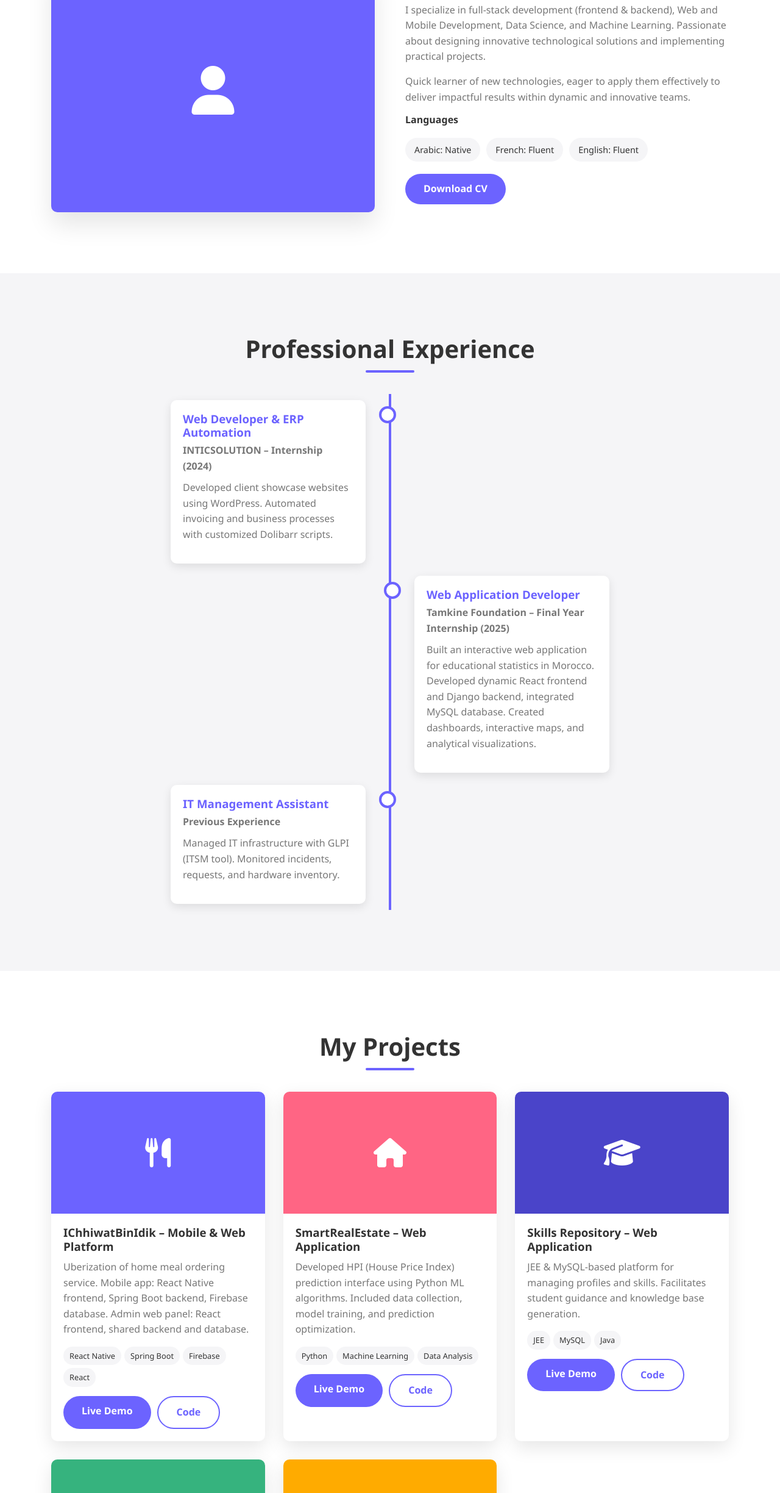
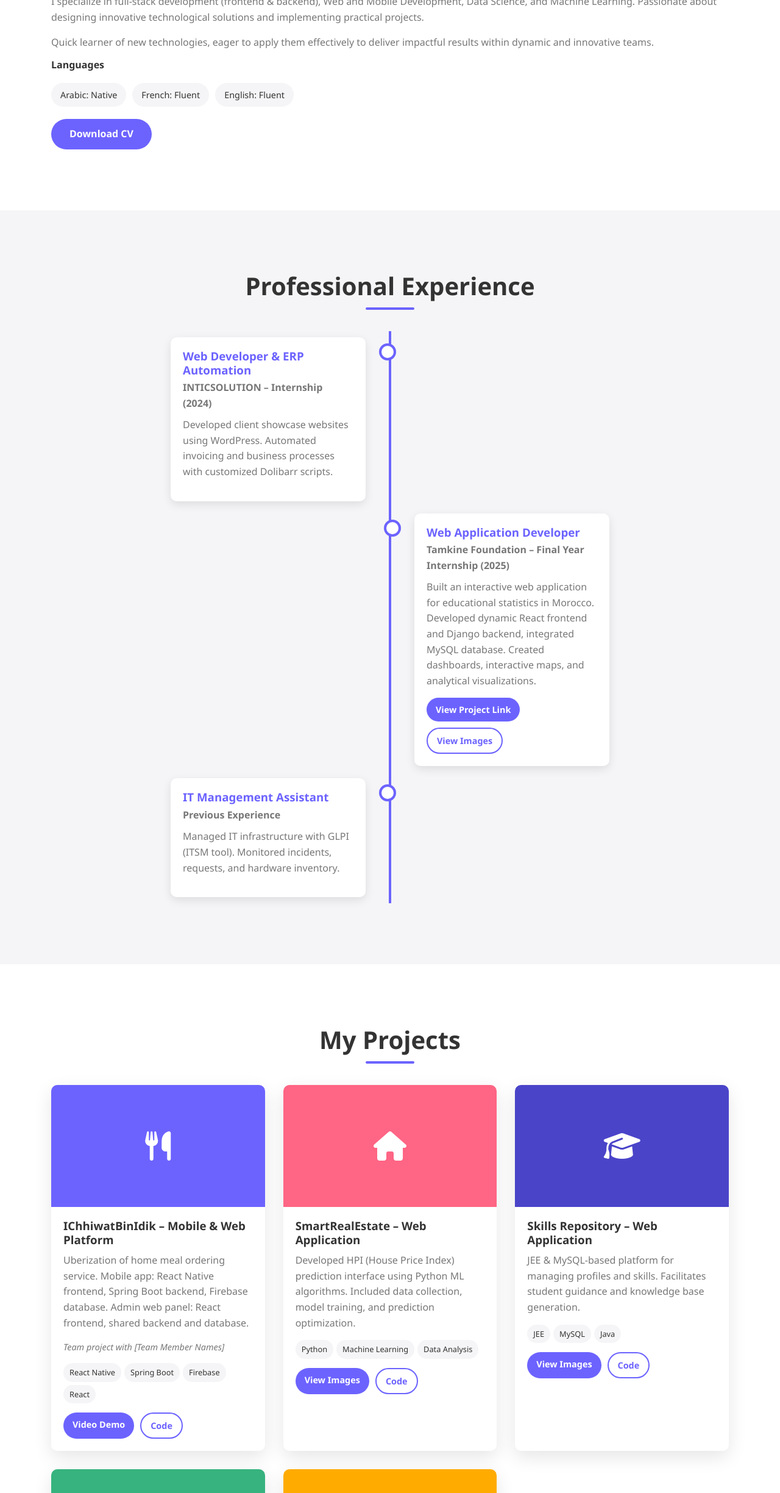
Before and after one commit to khadija-elmoqnia/Portfolio, a plain HTML site: page index.html in a window 1280 px wide. Shown: the part 1050-3498 px from the top of the page at 61% size. Drawn offline with Linux system fonts and the light colour scheme.

Commit message:
Update index.html

```diff
--- a/index.html
+++ b/index.html
@@ -109,6 +109,11 @@
             color: white;
         }
 
+        .btn-small {
+            padding: 8px 15px;
+            font-size: 0.9rem;
+        }
+
         /* Header & Navigation */
         header {
             position: fixed;
@@ -214,19 +219,6 @@
             display: flex;
             align-items: center;
             gap: 50px;
-        }
-
-        .about-img {
-            flex: 1;
-            border-radius: 10px;
-            overflow: hidden;
-            box-shadow: 0 20px 40px rgba(0, 0, 0, 0.1);
-        }
-
-        .about-img img {
-            width: 100%;
-            height: auto;
-            display: block;
         }
 
         .about-text {
@@ -354,6 +346,14 @@
             justify-content: center;
             color: white;
             font-size: 3rem;
+            position: relative;
+            overflow: hidden;
+        }
+
+        .project-img img {
+            width: 100%;
+            height: 100%;
+            object-fit: cover;
         }
 
         .project-content {
@@ -381,6 +381,14 @@
         .project-links {
             display: flex;
             gap: 10px;
+            flex-wrap: wrap;
+        }
+
+        .team-note {
+            font-size: 0.9rem;
+            color: var(--text-light);
+            margin-top: 10px;
+            font-style: italic;
         }
 
         /* Skills Section */
@@ -650,12 +658,6 @@
         <div class="container">
             <h2>About Me</h2>
             <div class="about-content">
-                <div class="about-img">
-                    <!-- Replace with your image -->
-                    <div style="width:100%; height:400px; background:var(--primary); display:flex; align-items:center; justify-content:center; color:white; font-size:5rem;">
-                        <i class="fas fa-user"></i>
-                    </div>
-                </div>
                 <div class="about-text">
                     <h3>Information Systems & Digital Transformation Engineer</h3>
                     <p>I specialize in full-stack development (frontend & backend), Web and Mobile Development, Data Science, and Machine Learning. Passionate about designing innovative technological solutions and implementing practical projects.</p>
@@ -691,6 +693,10 @@
                         <h3>Web Application Developer</h3>
                         <div class="timeline-date">Tamkine Foundation – Final Year Internship (2025)</div>
                         <p>Built an interactive web application for educational statistics in Morocco. Developed dynamic React frontend and Django backend, integrated MySQL database. Created dashboards, interactive maps, and analytical visualizations.</p>
+                        <div class="project-links" style="margin-top: 15px;">
+                            <a href="#" class="btn btn-small">View Project Link</a>
+                            <a href="#" class="btn btn-outline btn-small">View Images</a>
+                        </div>
                     </div>
                 </div>
                 <div class="timeline-item">
@@ -711,12 +717,15 @@
             <div class="project-grid">
                 <!-- Project 1 -->
                 <div class="project-card">
-                    <div class="project-img" style="background:#6c63ff;">
+                    <div class="project-img">
+                        <!-- Replace with your actual image -->
+                        <!-- <img src="path-to-your-image.jpg" alt="IChhiwatBinIdik"> -->
                         <i class="fas fa-utensils"></i>
                     </div>
                     <div class="project-content">
                         <h3>IChhiwatBinIdik – Mobile & Web Platform</h3>
                         <p>Uberization of home meal ordering service. Mobile app: React Native frontend, Spring Boot backend, Firebase database. Admin web panel: React frontend, shared backend and database.</p>
+                        <p class="team-note">Team project with [Team Member Names]</p>
                         <div class="project-tags">
                             <span class="project-tag">React Native</span>
                             <span class="project-tag">Spring Boot</span>
@@ -724,8 +733,8 @@
                             <span class="project-tag">React</span>
                         </div>
                         <div class="project-links">
-                            <a href="#" class="btn">Live Demo</a>
-                            <a href="#" class="btn btn-outline">Code</a>
+                            <a href="#" class="btn btn-small">Video Demo</a>
+                            <a href="#" class="btn btn-outline btn-small">Code</a>
                         </div>
                     </div>
                 </div>
@@ -733,6 +742,8 @@
                 <!-- Project 2 -->
                 <div class="project-card">
                     <div class="project-img" style="background:#ff6584;">
+                        <!-- Replace with your actual image -->
+                        <!-- <img src="path-to-your-image.jpg" alt="SmartRealEstate"> -->
                         <i class="fas fa-home"></i>
                     </div>
                     <div class="project-content">
@@ -744,8 +755,8 @@
                             <span class="project-tag">Data Analysis</span>
                         </div>
                         <div class="project-links">
-                            <a href="#" class="btn">Live Demo</a>
-                            <a href="#" class="btn btn-outline">Code</a>
+                            <a href="#" class="btn btn-small">View Images</a>
+                            <a href="#" class="btn btn-outline btn-small">Code</a>
                         </div>
                     </div>
                 </div>
@@ -753,6 +764,8 @@
                 <!-- Project 3 -->
                 <div class="project-card">
                     <div class="project-img" style="background:#4a44c9;">
+                        <!-- Replace with your actual image -->
+                        <!-- <img src="path-to-your-image.jpg" alt="Skills Repository"> -->
                         <i class="fas fa-graduation-cap"></i>
                     </div>
                     <div class="project-content">
@@ -764,8 +777,8 @@
                             <span class="project-tag">Java</span>
                         </div>
                         <div class="project-links">
-                            <a href="#" class="btn">Live Demo</a>
-                            <a href="#" class="btn btn-outline">Code</a>
+                            <a href="#" class="btn btn-small">View Images</a>
+                            <a href="#" class="btn btn-outline btn-small">Code</a>
                         </div>
                     </div>
                 </div>
@@ -773,6 +786,8 @@
                 <!-- Project 4 -->
                 <div class="project-card">
                     <div class="project-img" style="background:#36b37e;">
+                        <!-- Replace with your actual image -->
+                        <!-- <img src="path-to-your-image.jpg" alt="Chess & Tic-Tac-Toe"> -->
                         <i class="fas fa-chess"></i>
                     </div>
                     <div class="project-content">
@@ -785,8 +800,8 @@
                             <span class="project-tag">Algorithms</span>
                         </div>
                         <div class="project-links">
-                            <a href="#" class="btn">Live Demo</a>
-                            <a href="#" class="btn btn-outline">Code</a>
+                            <a href="#" class="btn btn-small">View Images</a>
+                            <a href="#" class="btn btn-outline btn-small">Code</a>
                         </div>
                     </div>
                 </div>
@@ -794,11 +809,14 @@
                 <!-- Project 5 -->
                 <div class="project-card">
                     <div class="project-img" style="background:#ffab00;">
+                        <!-- Replace with your actual image -->
+                        <!-- <img src="path-to-your-image.jpg" alt="Plateforme-de-Suivi"> -->
                         <i class="fas fa-child"></i>
                     </div>
                     <div class="project-content">
                         <h3>Plateforme-de-Suivi – Mobile App</h3>
                         <p>Built a mobile app to track children's school progress (Thunkable). Backend APIs with Node.js + Netlify serverless functions, connected to Supabase database.</p>
+                        <p class="team-note">Team project with [Team Member Names]</p>
                         <div class="project-tags">
                             <span class="project-tag">Thunkable</span>
                             <span class="project-tag">Node.js</span>
@@ -806,8 +824,8 @@
                             <span class="project-tag">Netlify</span>
                         </div>
                         <div class="project-links">
-                            <a href="#" class="btn">Live Demo</a>
-                            <a href="#" class="btn btn-outline">Code</a>
+                            <a href="#" class="btn btn-small">View Images</a>
+                            <a href="#" class="btn btn-outline btn-small">Code</a>
                         </div>
                     </div>
                 </div>
```
